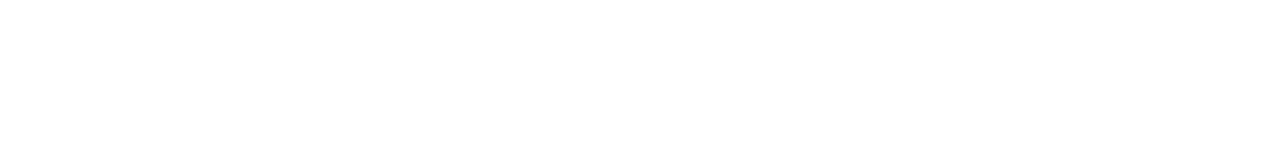
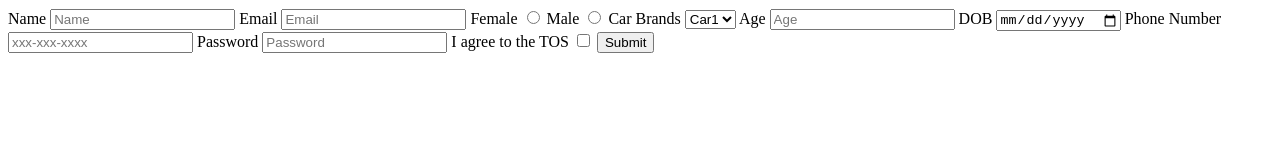
Before and after one commit to acciojob/signup-form-car-dextroshivam, a website: page main.html in a window 1280 px wide. Drawn offline with Linux system fonts and the light colour scheme.

Commit message:
created a submission

```diff
--- a/main.html
+++ b/main.html
@@ -8,6 +8,35 @@
 
 <body>
 	<!-- the entire body must be written by student -->
+	 <form action="" method="post">
+        <label for="name">Name</label>
+        <input type="text" id="name" required placeholder="Name">
+        <label for="email">Email</label>
+        <input type="email" id="email" required placeholder="Email">
+        <!-- gender -->
+        <label for="gender_f">Female</label>
+        <input type="radio" name="gender" id="gender_f">
+        <label for="gender_m">Male</label>
+        <input type="radio" name="gender" id="gender_m">
+        <!-- cars  -->
+        <label for="cars">Car Brands</label>
+        <select name="" id="cars" required aria-placeholder="--Please choose an option--">
+            <option value="car1">Car1</option>
+            <option value="car2">Car2</option>
+            <option value="car3">Car3</option>
+        </select>
+        <label for="age">Age</label>
+        <input type="number" id="age" required placeholder="Age">
+        <label for="dob">DOB</label>
+        <input type="date" id="dob" required>
+        <label for="tel">Phone Number</label>
+        <input type="tel" id="tel" placeholder="xxx-xxx-xxxx">
+        <label for="password">Password</label>
+        <input type="password" required id="password" placeholder="Password">
+        <label for="tos">I agree to the TOS</label>
+        <input type="checkbox" required id="tos">
+        <button>Submit</button>
+    </form>
     <script type="text/javascript" src="./script.js">
 </script>
 
```
